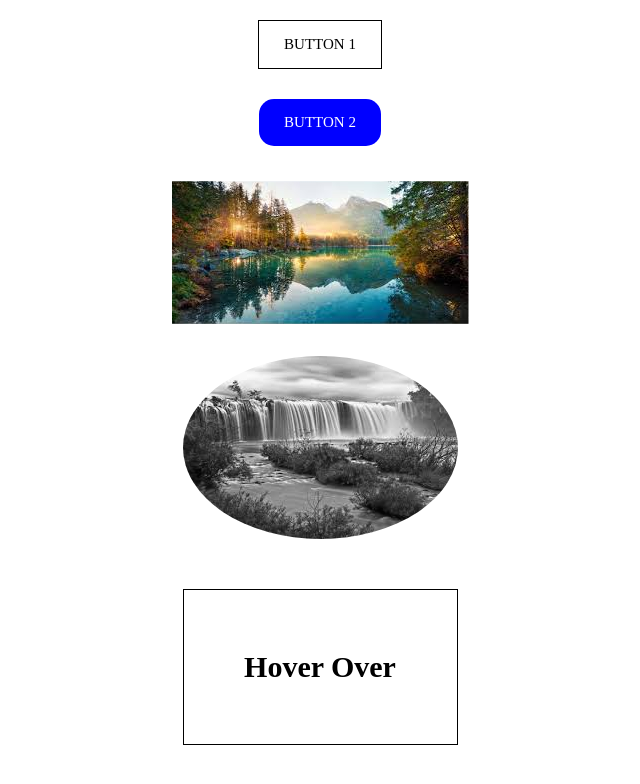
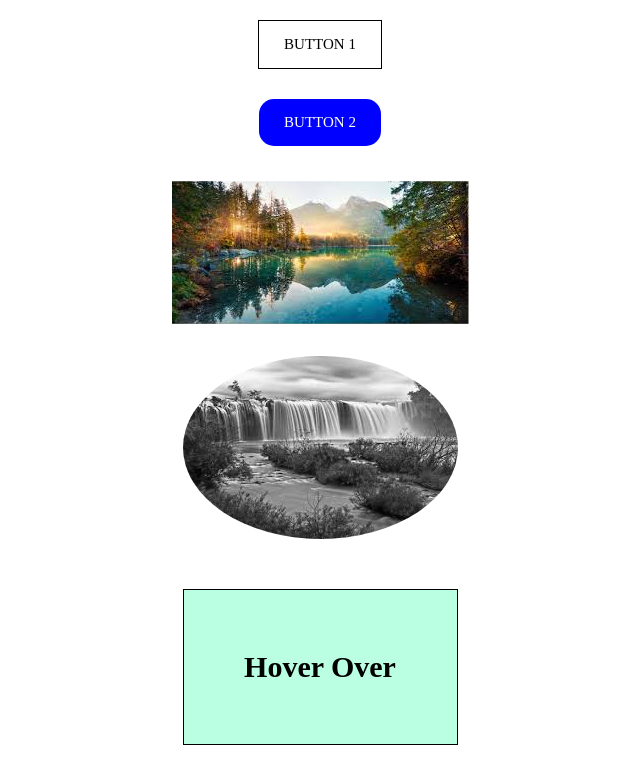
Before and after one commit to staten-island-tech/hover-effects-IvyZ23, a plain HTML site: page index.html in a window 1280 px wide. Shown: the whole page, without its empty margins (320-960 px from the left). Drawn offline with Linux system fonts and the light colour scheme.

Commit message:
Hover Effects

```diff
--- a/_plain.scss
+++ b/_plain.scss
@@ -16,6 +16,7 @@
     top: 15%;
     border: 1px black solid;
     padding: 6rem 0;
+    background-color: color(green);
 }
 
 .plains {
```
Also changed, not shown: style.css, 1 other file.
